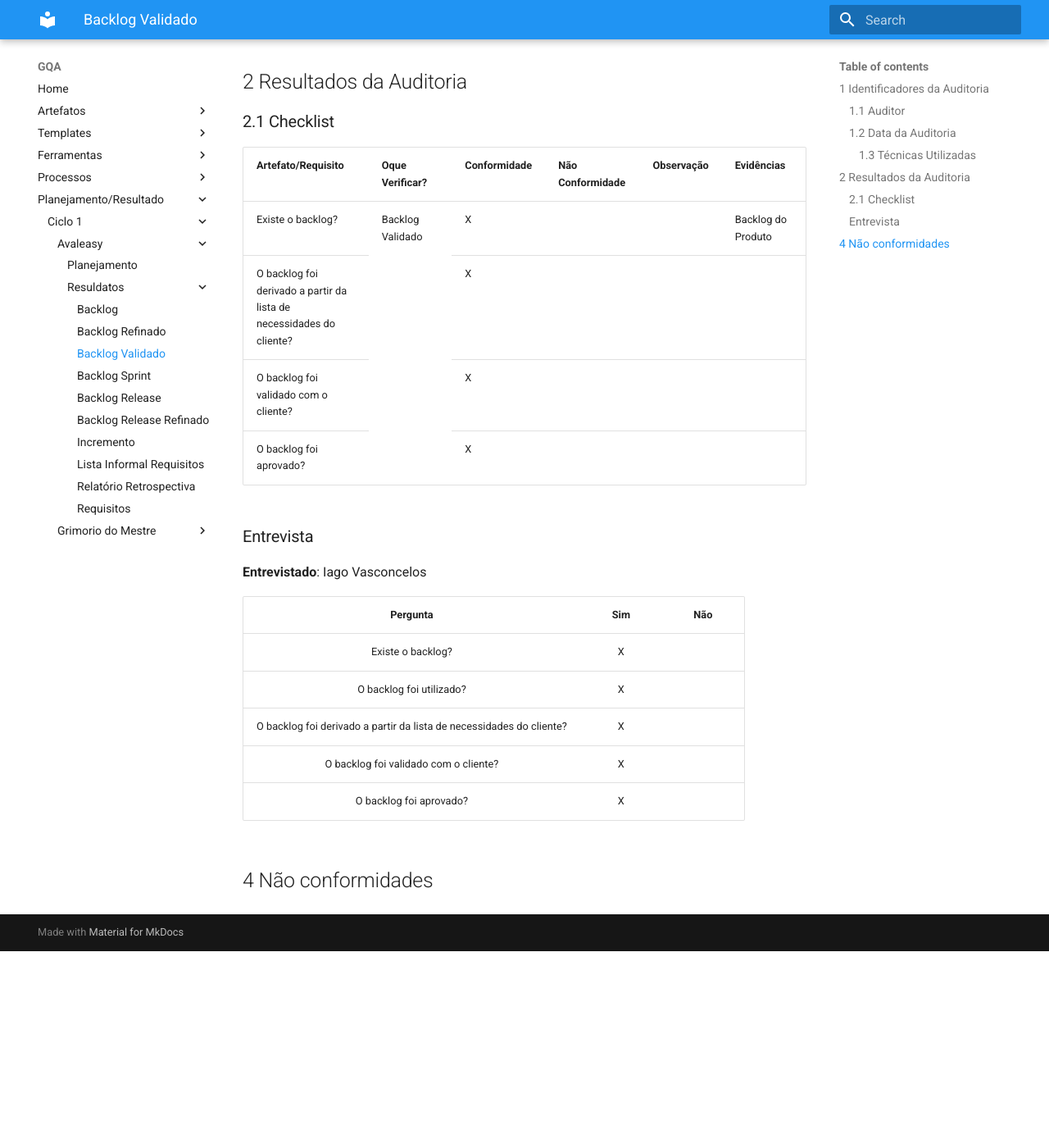
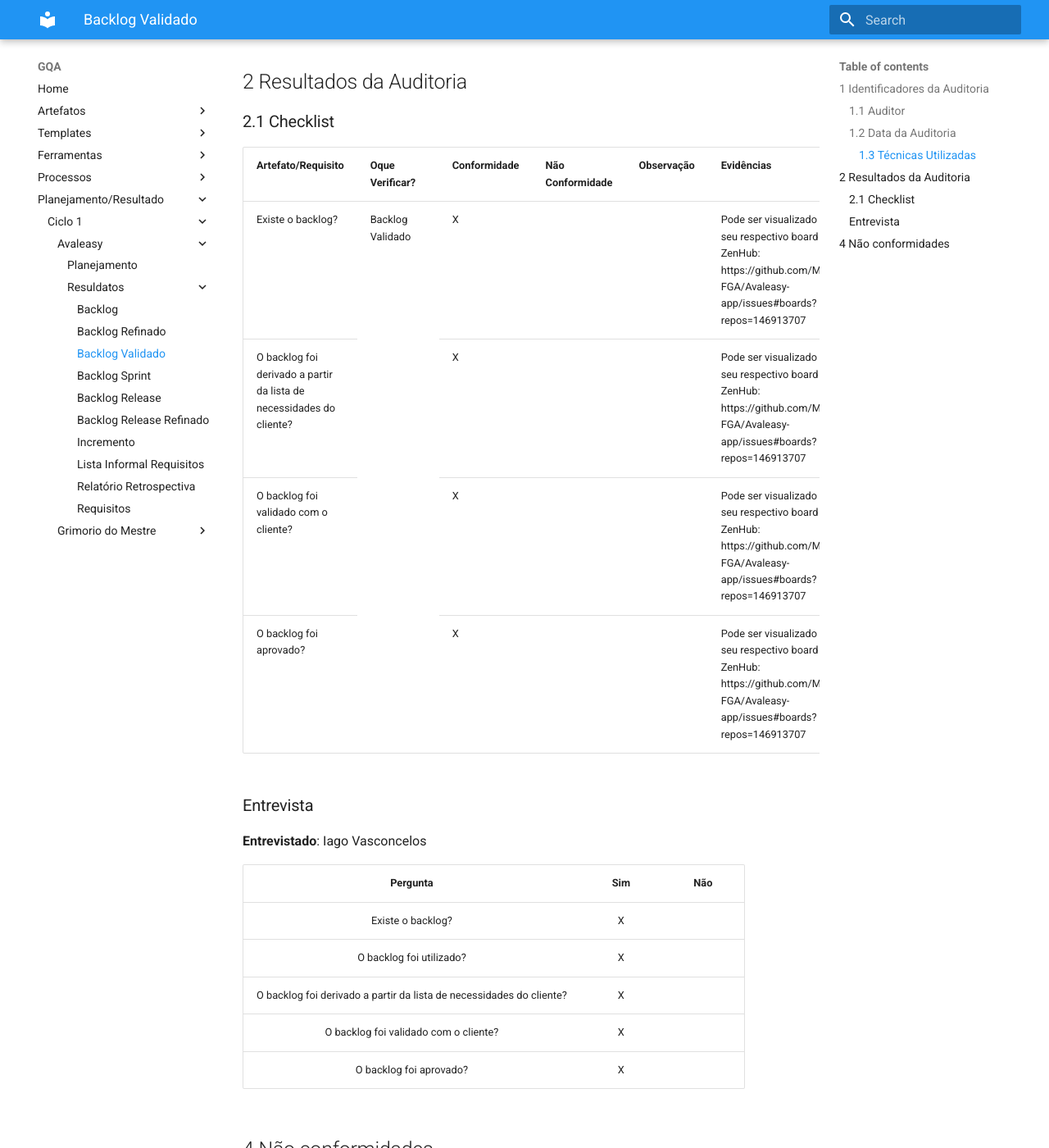
Before and after one commit to MPS-FGA/Avaleasy-GQA, an MkDocs documentation site: the page built from docs/resultados-de-auditoria/auditoria-1-avaleasy/backlog-validado.md, in a window 1280 px wide and 1400 px high, scrolled down 522 px. Shown: the whole window at 82% size. Built offline with MkDocs 1.6.1 and Material for MkDocs 9.7.7, drawn with Linux system fonts in a browser that asks for light colours; before the commit the page ends 1682 px from its top, so only the background shows below that.

Commit message:
Adding results

```diff
--- a/docs/resultados-de-auditoria/auditoria-1-avaleasy/backlog-validado.md
+++ b/docs/resultados-de-auditoria/auditoria-1-avaleasy/backlog-validado.md
@@ -35,28 +35,28 @@
     <td>X</td>
     <td></td>
     <td></td>
-    <td>Backlog do Produto</td>
+    <td>Pode ser visualizado em seu respectivo board no ZenHub:  https://github.com/MPS-FGA/Avaleasy-app/issues#boards?repos=146913707</td>
   </tr>
   <tr>
     <td>O backlog foi derivado a partir da lista de necessidades do cliente?</td>
     <td>X</td>
     <td></td>
     <td></td>
-    <td></td>
+    <td>Pode ser visualizado em seu respectivo board no ZenHub:  https://github.com/MPS-FGA/Avaleasy-app/issues#boards?repos=146913707</td>
   </tr>
   <tr>
     <td>O backlog foi validado com o cliente?</td>
     <td>X</td>
     <td></td>
     <td></td>
-    <td></td>
+    <td>Pode ser visualizado em seu respectivo board no ZenHub:  https://github.com/MPS-FGA/Avaleasy-app/issues#boards?repos=146913707</td>
   </tr>
   <tr>
     <td>O backlog foi aprovado?</td>
     <td>X</td>
     <td></td>
     <td></td>
-    <td></td>
+    <td>Pode ser visualizado em seu respectivo board no ZenHub:  https://github.com/MPS-FGA/Avaleasy-app/issues#boards?repos=146913707</td>
   </tr>
 </table>
 
```
